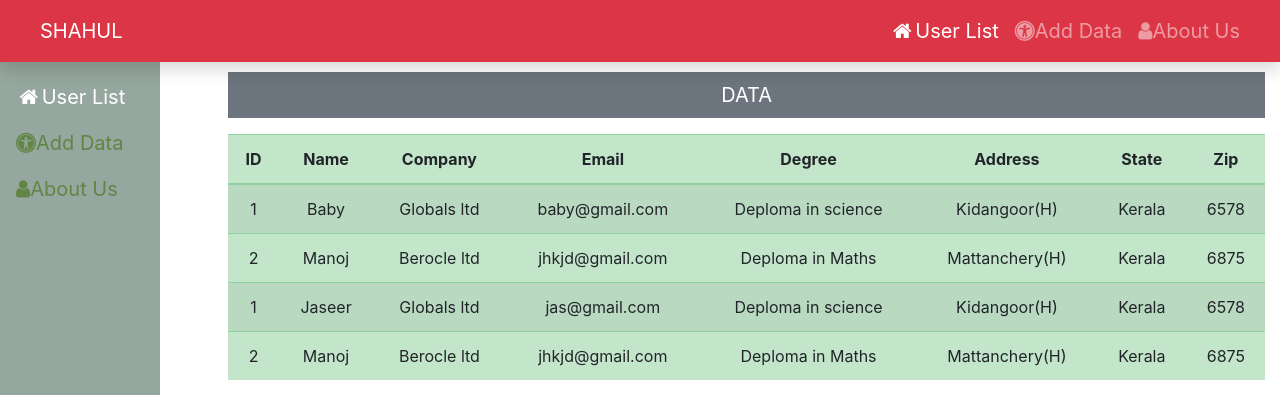
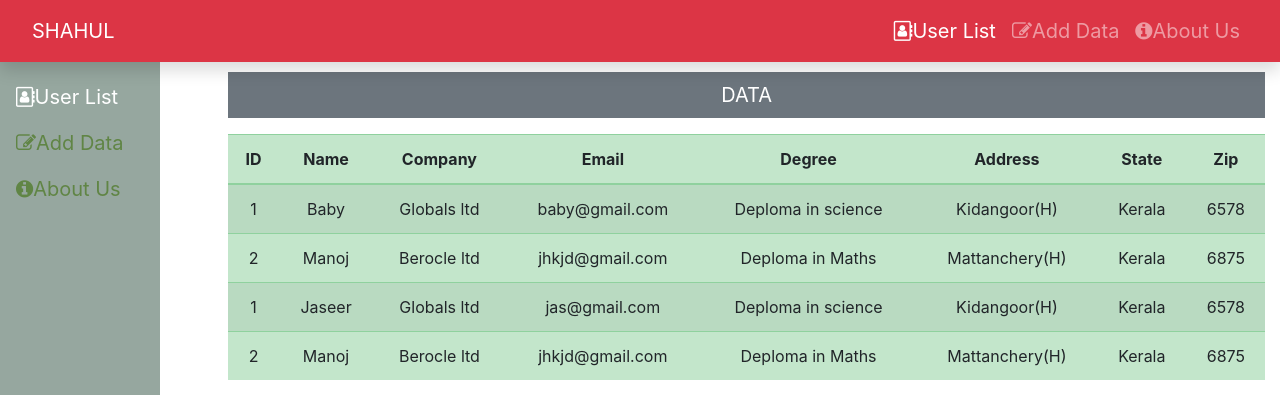
Before and after one commit to shahulshaji96/shahul.github.io, a PHP site: page /index.php in a window 1280 px wide. Shown: the top 395 px of the page. Run offline with PHP 8.4, Linux system fonts and the light colour scheme; data that the repository does not hold is empty.

Commit message:
icon change

```diff
--- a/header.php
+++ b/header.php
@@ -13,7 +13,7 @@
 <!-- For main header navbar -->
 
 <nav class="navbar navbar-expand-md navbar-dark fixed-top bg-danger fixed-md-rowrap  shadow " >
-<a  class="navbar-brand ml-4 " href="index.php">SHAHUL</a>
+<a class="navbar-brand ml-3 " href="index.php">SHAHUL</a>
 
 <button class="navbar-toggler" type="button" data-toggle="collapse" data-target="#navbarsExampleDefault" aria-controls="navbarsExampleDefault" aria-expanded="false" aria-label="Toggle navigation">
     <span class="navbar-toggler-icon"></span>
@@ -25,13 +25,13 @@
     <ul class=" navbar-nav ml-auto mr-3 " >
       <li class="nav-item ">
         <a class="nav-link <?php if(PAGE=='Home'){echo 'active';}?>"
- href="index.php"><i class="fa fa-home fa-fw" aria-hidden="true"></i>User List</a> </li>
+ href="index.php"><i class="fa fa-address-book-o" aria-hidden="true"></i>User List</a> </li>
       <li class="nav-item">
         <a class="nav-link  <?php if(PAGE=='Add data'){echo 'active';}?>"
- href="form.php"><i class="fa fa-universal-access" aria-hidden="true"></i>Add Data</a> </li>
+ href="form.php"><i class="fa fa-pencil-square-o" aria-hidden="true"></i>Add Data</a> </li>
       <li class="nav-item">
         <a class="nav-link  <?php if(PAGE=='About us'){echo 'active';}?>"
- href="about.php"> <i class="fa fa-user" aria-hidden="true"></i>About Us</a></li>
+ href="about.php"><i class="fa fa-info-circle" aria-hidden="true"></i>About Us</a></li>
 
     </ul>
   </div>
@@ -45,11 +45,11 @@
 <div  class="sidenav "   >
 <ul class="nav flex-cloumn mt-4  " >
 <li ><a class="nav-link <?php if(PAGE=='Home'){echo 'active';}?>"
- href="index.php"><i class="fa fa-home fa-fw" aria-hidden="true"></i>User List </a><li>
+ href="index.php"><i class="fa fa-address-book-o" aria-hidden="true"></i>User List </a><li>
  <li ><a  class="nav-link  <?php if(PAGE=='Add data'){echo 'active';}?>"
- href="form.php"><i class="fa fa-universal-access" aria-hidden="true"></i>Add Data</a><li>
+ href="form.php"><i class="fa fa-pencil-square-o" aria-hidden="true"></i>Add Data</a><li>
  <li ><a class="nav-link <?php if(PAGE=='About us'){echo 'active';}?>"
- href="about.php"> <i class="fa fa-user" aria-hidden="true"></i>About Us</a><li>
+ href="about.php"><i class="fa fa-info-circle" aria-hidden="true"></i>About Us</a><li>
 </ul>
 </div>
 </nav>
```
